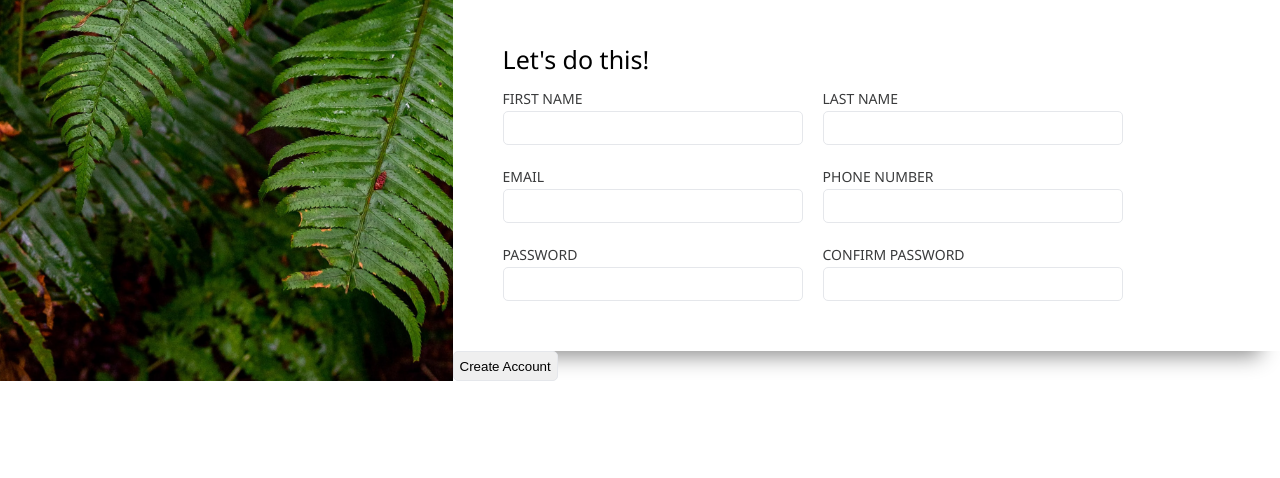
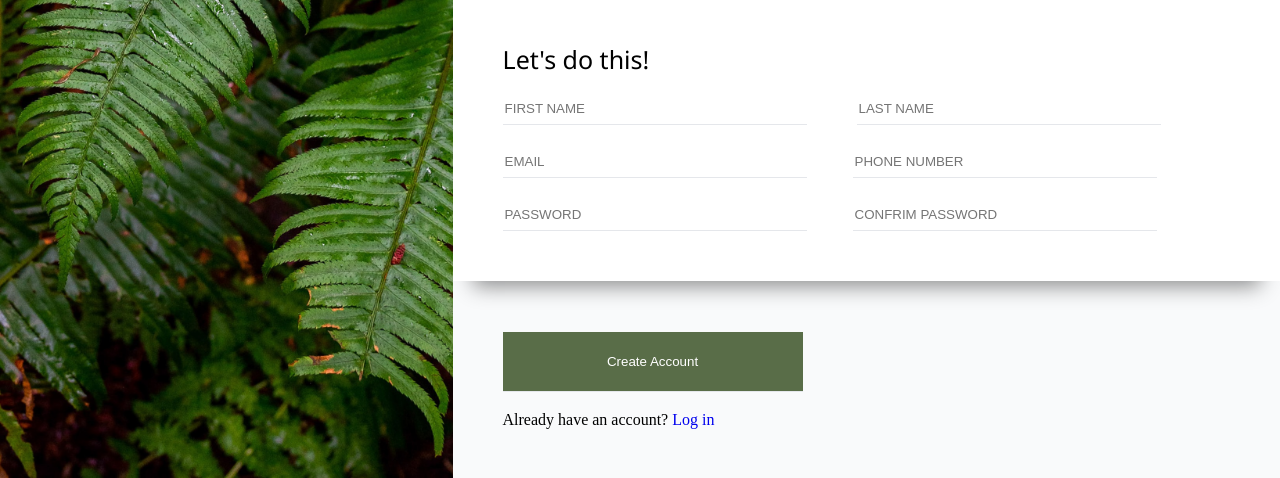
Before and after one commit to VenkaSri/Sign-up-Form, a plain HTML site: page index.html in a window 1280 px wide. Shown: the part 453-931 px from the top of the page. Before the commit the page ends 834 px from the top, so only its background shows below. Drawn offline with Linux system fonts and the light colour scheme.

Commit message:
changed html structure

```diff
--- a/css/styles.css
+++ b/css/styles.css
@@ -1,10 +1,12 @@
 html {
   height: 100%;
+
 }
 
 body {
   min-height: 100%;
   display: flex;
+  background-color: rgb(249, 250, 251);
 }
 
 .left-container {
@@ -29,7 +31,7 @@ body {
   height: 130px;
 }
 
-.name {
+.cName {
   align-self: center;
   font-size: 100px;
   color: #fff;
@@ -59,6 +61,7 @@ body {
 }
 
 .center {
+    background-color: #fff;
   padding: 50px;
   box-shadow: rgba(0, 0, 0, 0.45) 0px 25px 20px -20px;
 }
@@ -69,39 +72,68 @@ body {
 }
 
 form {
-  display: flex;
+    display: flex;
+    flex-direction: column;
   gap: 20px;
   margin-top: 20px;
-  flex-wrap: wrap;
+}
+
+.name {
+    display: flex;
+    gap: 50px;
+}
+
+.name > div {
+    display: flex;
+    flex-direction: column;
+}
+
+.email-phone {
+    display: flex;
+    gap: 50px;
+}
+
+.email-phone > div {
+    display: flex;
+    flex-direction: column;
+    width: 300px;
+  max-width: 100%;
+}
+
+.password {
+    display: flex;
+    gap: 50px;
+}
+
+.password > div {
+    display: flex;
+    flex-direction: column;
+    width: 300px;
+  max-width: 100%;
 }
 
 input {
   height: 30px;
+    width: 300px;
   outline: none;
-  border: 1px solid #e5e7eb;
-  border-radius: 5px;
+  border: none;
+  border-bottom: 1px solid #e5e7eb;;
 }
 
 input[id=lastName]:focus {
-    border: 1px solid rgb(22, 63, 247);
-    box-shadow: rgba(0, 0, 0, 0.35) 0px 5px 15px;
+    border-bottom: 1px solid rgb(22, 63, 247);
 }
 
-.left-inputs {
-  width: 300px;
-  max-width: 100%;
-  display: flex;
-  flex-direction: column;
-  justify-content: space-between;
-  gap: 25px;
-}
+
 
 form label {
+    display: none;
   margin-bottom: 5px;
   text-transform: uppercase;
   font-size: 14px;
   color: #3a3b3c;
   font-family:'Segoe UI', Tahoma, Geneva, Verdana, sans-serif;
+
 }
 
 .left-inputs > div {
@@ -122,6 +154,25 @@ form label {
 
   justify-content: space-between;
   gap: 25px;
+}
+
+.bottom {
+    display: flex;
+    flex-direction: column;
+    gap: 20px;
+    padding: 50px;
+    margin-top: 1px;
+
+}
+
+input[type=submit] {
+    background-color: #596D48;
+    color: white;
+    height: 60px;
+}
+
+a {
+    text-decoration: none;
 }
 
 /* .top-right p {
--- a/index.html
+++ b/index.html
@@ -12,7 +12,7 @@
     <div class="left-container">
       <div class="company-info">
         <div class="logo"><img src="images/logo.png" alt="company logo" /></div>
-        <div class="name">ODIN</div>
+        <div class="cName">ODIN</div>
       </div>
     </div>
     <div class="right-container">
@@ -28,39 +28,44 @@
       <div class="center">
         <p>Let's do this!</p>
         <form action="#" method="GET" id="sign-up-form">
-          <div class="left-inputs">
+          <div class="name">
             <div>
               <label for="firstName">First name</label>
-              <input type="text" id="firstName" required/>
+              <input type="text" id="firstName" required placeholder="FIRST NAME"/>
             </div>
             <div>
-              <label for="userEmail">Email</label>
-              <input type="email" id="userEmail" required/>
-            </div>
-            <div>
-              <label for="pass">Password</label>
-              <input type="password" id="pass" required/>
+              <label for="lastName">Last name</label>
+              <input type="text" id="lastName" required placeholder="LAST NAME"/>
             </div>
           </div>
-          <div class="right-inputs">
+          <div class="email-phone">
             <div>
-              <label for="lastName">Last name</label>
-              <input type="text" id="lastName" required />
+              <label for="userEmail">Email</label>
+              <input type="email" id="userEmail" required placeholder="EMAIL"/>
             </div>
             <div>
               <label for="num">Phone Number</label>
-              <input type="number" id="num" required/>
+              <input type="number" id="num" required placeholder="PHONE NUMBER"/>
+            </div>
+          </div>
+          <div class="password">
+            <div>
+              <label for="pass">Password</label>
+              <input type="password" id="pass" required placeholder="PASSWORD"/>
             </div>
             <div>
               <label for="cPass">Confirm Password</label>
-              <input type="password" id="cPass" required/>
+              <input type="password" id="cPass" required placeholder="CONFRIM PASSWORD"/>
             </div>
           </div>
         </form>
       </div>
+
       <div class="bottom">
-        <input type="submit" form="sign-up-form" value="Create Account"/>
+        <div class="btn"><input type="submit" form="sign-up-form" value="Create Account"/></div>
+        <p>Already have an account? <a href="#">Log in</a></p>
       </div>
     </div>
+    <script src="js/scripts.js"></script>
   </body>
 </html>
--- /dev/null
+++ b/js/scripts.js
@@ -0,0 +1,8 @@
+const fields = document.querySelectorAll('form > div > div');
+
+
+fields.forEach(item => {
+    item.addEventListener('focus', (e) => {
+
+    }, true)
+})
```
